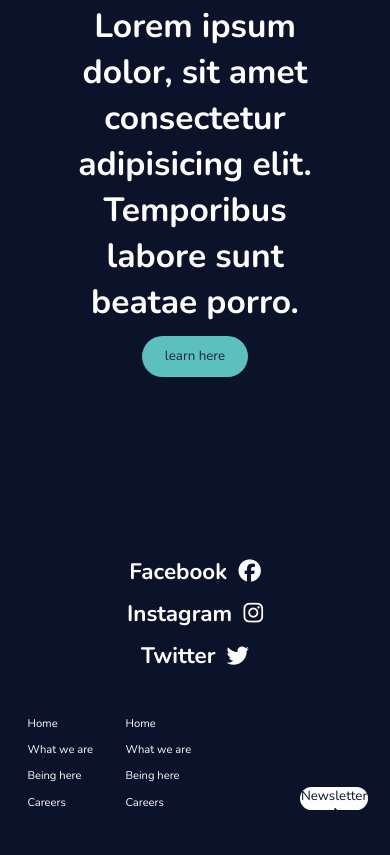
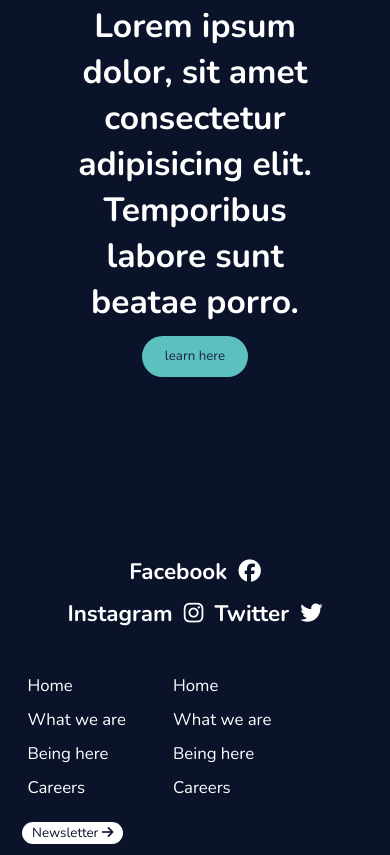
Before and after one commit to euheber/Frontend-Practice, a plain HTML site: page index.html in a window 390 px wide. Shown: the part 5163-6018 px from the top of the page. Before the commit the page ends 5986 px from the top, so only its background shows below. Drawn offline with nearby package versions, Linux system fonts and the light colour scheme.

Commit message:
finished: mobile version

```diff
--- a/index.html
+++ b/index.html
@@ -212,7 +212,10 @@
 
       </div>
 
-     <button id="news">Newsletter <i class="fa-solid fa-arrow-right"></i></button>
+
+      <div id="newsletter">
+        <button id="news">Newsletter <i class="fa-solid fa-arrow-right"></i></button>
+      </div>
     </footer>
 
     <script src="javascript/main.js"></script>
--- a/style/style.css
+++ b/style/style.css
@@ -244,7 +244,7 @@ img {
 /* icons */
 
 #icons{
-  width: 50%;
+  width: 70%;
   margin: 0 auto;
   display: flex;
   justify-content: space-between;
@@ -265,6 +265,7 @@ footer{
   padding-inline:2rem ;
   display: flex;
   justify-content: space-between;
+  flex-wrap: wrap;
   align-items: center;
 }
 
@@ -273,20 +274,30 @@ footer li{
 }
 
 .lists{
+  width: 30rem;
   display: flex;
-  gap: 2rem;
+  gap: 1rem;
+  flex-wrap: wrap;
 }
 
+.inside-list{
+  width: 12rem;
+  max-width: 12;
+  font-size: 1.5rem;
+}
+
+#newsletter{
+  align-self: flex-end;
+}
 
 #news{
   background-color: var(--white);
   color: var(--dark-blue);
-  width: 6rem;
+  width: 9rem;
   height: 2rem;
   border-radius: 100px;
   transition: .5s ease;
-
-  margin-top: auto;
+  margin:2rem auto 0 auto;
 }
 
 #news:hover{
@@ -337,4 +348,14 @@ footer li{
   }
 }
 
+@media(max-width: 320px){
+  .lists{
+    justify-content: center;
+  }
+
+  #newsletter{
+    margin: 0 auto;
+  }
+}
+
 /* media querie */
```
